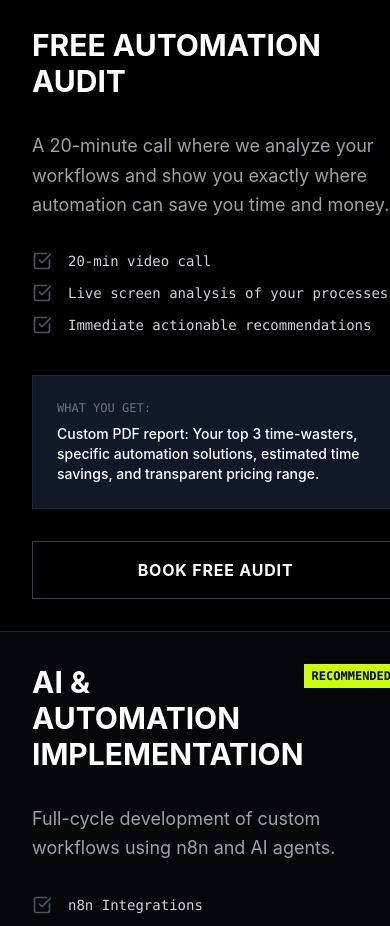
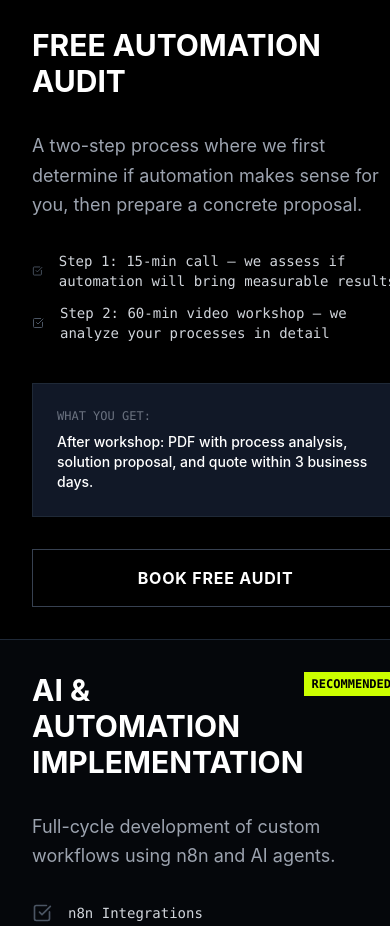
Before and after one commit to michal-potocky/mpdigitalsolutions.com, a React (Vite) app: page / in a window 390 px wide. Shown: the part 2120-3046 px from the top of the page. Built offline with nearby package versions, Linux system fonts and the light colour scheme.

Commit message:
Update Free Audit section to 2-step process
Step 1: 15-min phone call - assess if automation makes sense
Step 2: 60-min video workshop - detailed process analysis

Deliverable: PDF with analysis and quote within 3 business days

Co-Authored-By: Claude Opus 4.5 <noreply@anthropic.com>

```diff
--- a/content.ts
+++ b/content.ts
@@ -39,10 +39,10 @@ export const content: Record<'en' | 'sk', Content> = {
       cards: [
         {
           title: "Free Automation Audit",
-          description: "A 20-minute call where we analyze your workflows and show you exactly where automation can save you time and money.",
-          features: ["20-min video call", "Live screen analysis of your processes", "Immediate actionable recommendations"],
+          description: "A two-step process where we first determine if automation makes sense for you, then prepare a concrete proposal.",
+          features: ["Step 1: 15-min call – we assess if automation will bring measurable results", "Step 2: 60-min video workshop – we analyze your processes in detail"],
           deliverablesLabel: "What you get:",
-          deliverables: "Custom PDF report: Your top 3 time-wasters, specific automation solutions, estimated time savings, and transparent pricing range.",
+          deliverables: "After workshop: PDF with process analysis, solution proposal, and quote within 3 business days.",
           cta: "Book Free Audit",
           highlight: false
         },
@@ -237,10 +237,10 @@ export const content: Record<'en' | 'sk', Content> = {
       cards: [
         {
           title: "Bezplatný Audit Automatizácie",
-          description: "20-minútový videohovor, kde spolu prejdeme vaše procesy a ukážeme vám presne, kde vám automatizácia ušetrí čas a peniaze.",
-          features: ["20-min videohovor", "Živá analýza vašich procesov", "Okamžité odporúčania na zlepšenie"],
+          description: "Dvojkrokový proces, kde najprv zistíme, či má automatizácia pre vás zmysel, a potom vám pripravíme konkrétny návrh.",
+          features: ["Krok 1: 15-min telefonát – zistíme, či automatizácia prinesie efekt", "Krok 2: 60-min video workshop – prejdeme vaše procesy detailne"],
           deliverablesLabel: "Čo získate:",
-          deliverables: "PDF report na mieru: Vaše 3 najväčšie žrúty času, konkrétne riešenia, odhad úspory času a transparentný cenový rozsah.",
+          deliverables: "Po workshope: PDF s analýzou procesov, návrh riešenia a cenová ponuka do 3 pracovných dní.",
           cta: "Objednať audit zdarma",
           highlight: false
         },
```
Also changed, not shown: 3 other files (tests, documents, lock files or other folders).
